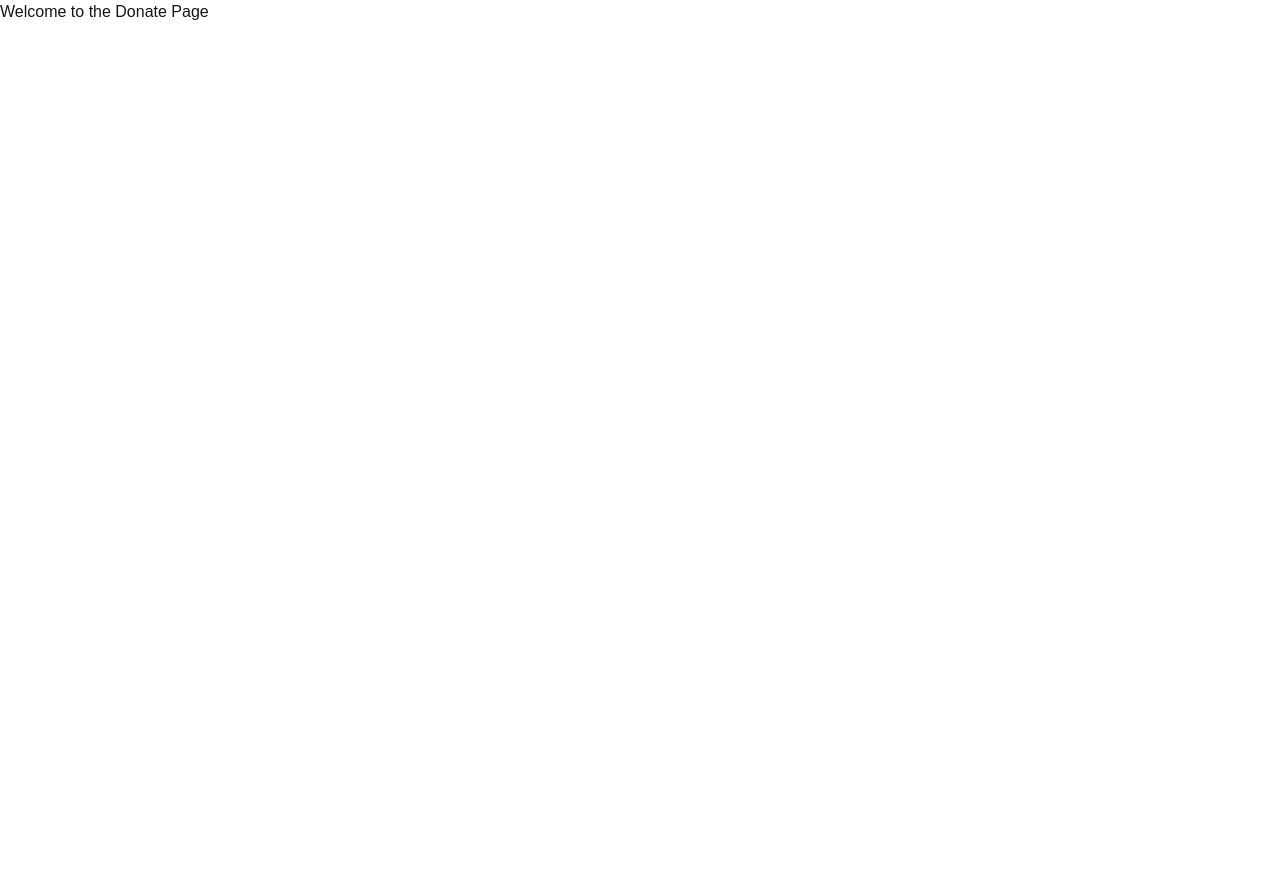
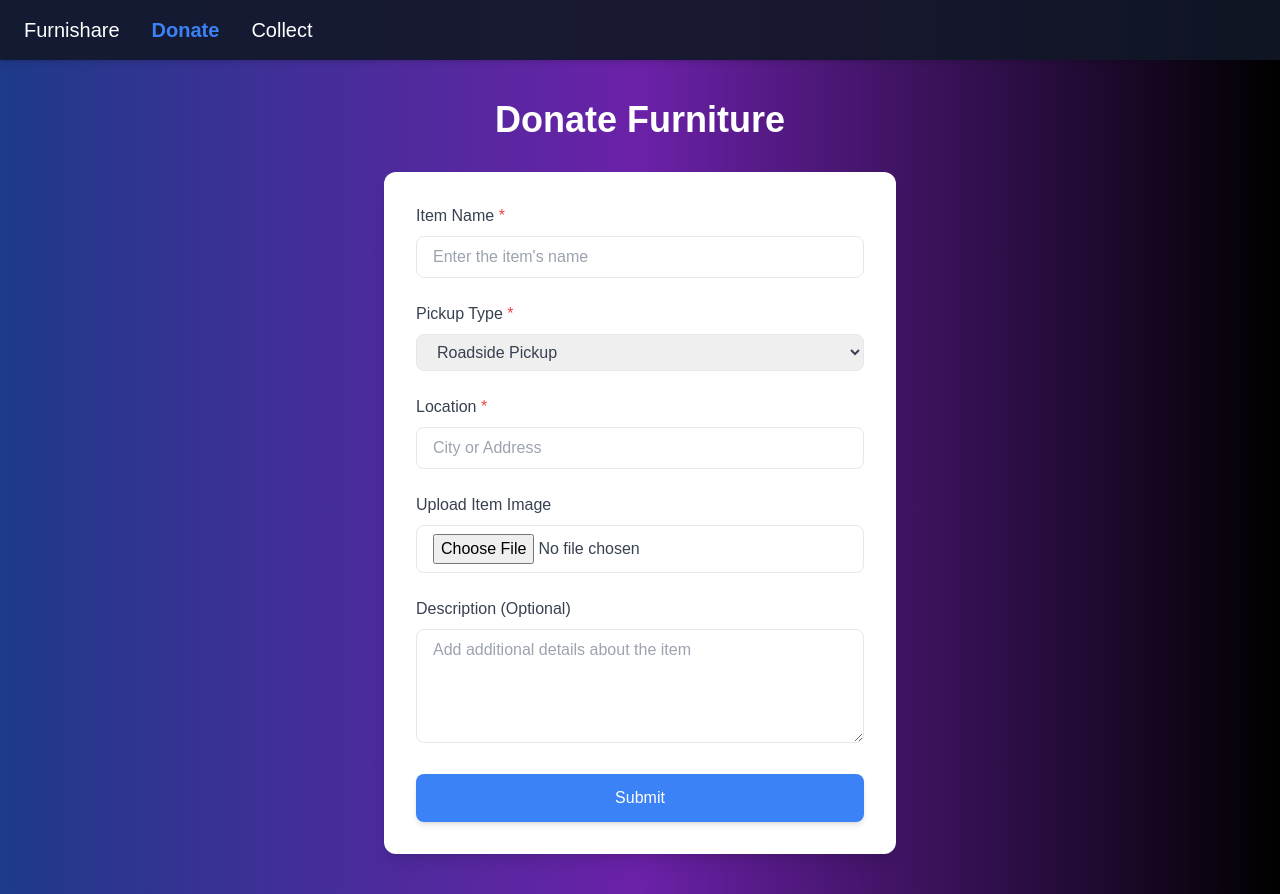
Before and after one commit to Furni-hare/furnishare, a Next.js app: page /dashboard/donate in a window 1280 px wide. Before the commit the page ends 800 px from the top, so only its background shows below. Built offline with nearby package versions, Linux system fonts and the light colour scheme.

Commit message:
Created donate page

```diff
--- a/app/dashboard/donate/page.tsx
+++ b/app/dashboard/donate/page.tsx
@@ -1,9 +1,121 @@
+import Link from "next/link";
 import React from "react";
 
-export default function Donate(){
-    return(
-        <div>
-            <h1>Welcome to the Donate Page</h1>
-        </div>
-    );
+export default function Donate() {
+  return (
+    <div className="min-h-screen flex flex-col items-center bg-gradient-to-r from-blue-900 via-purple-800 to-black">
+      {/* Top Navigation Bar */}
+      <header className="w-full bg-gray-900 bg-opacity-90 py-4 shadow-md">
+        <nav className="container mx-auto flex justify-between items-center px-6">
+          {/* Navigation Links */}
+          <div className="flex space-x-8">
+            <Link href="/" className="text-xl text-white hover:text-blue-400">
+              Furnishare
+            </Link>
+            <Link href="/donate" className="text-xl text-blue-500 font-bold">
+              Donate
+            </Link>
+            <Link href="/collect" className="text-xl text-white hover:text-blue-400">
+              Collect
+            </Link>
+          </div>
+        </nav>
+      </header>
+
+      {/* Main Content */}
+      <main className="container mx-auto flex flex-col items-center px-6 py-10">
+        <h1 className="text-4xl font-bold text-white mb-8 text-center">
+          Donate Furniture
+        </h1>
+        <form
+          action="/api/donate" // Update this action endpoint for your backend API
+          method="POST"
+          encType="multipart/form-data"
+          className="bg-white p-8 rounded-xl shadow-lg max-w-lg w-full space-y-6"
+        >
+          {/* Item Name */}
+          <div>
+            <label htmlFor="item-name" className="block text-gray-700 font-medium mb-2">
+              Item Name <span className="text-red-500">*</span>
+            </label>
+            <input
+              type="text"
+              id="item-name"
+              name="itemName"
+              required
+              className="w-full px-4 py-2 border rounded-lg text-gray-700 focus:outline-none focus:ring-2 focus:ring-blue-500"
+              placeholder="Enter the item's name"
+            />
+          </div>
+
+          {/* Pickup Type */}
+          <div>
+            <label htmlFor="pickup-type" className="block text-gray-700 font-medium mb-2">
+              Pickup Type <span className="text-red-500">*</span>
+            </label>
+            <select
+              id="pickup-type"
+              name="pickupType"
+              required
+              className="w-full px-4 py-2 border rounded-lg text-gray-700 focus:outline-none focus:ring-2 focus:ring-blue-500"
+            >
+              <option value="roadside">Roadside Pickup</option>
+              <option value="contact">Contact Owner</option>
+            </select>
+          </div>
+
+          {/* Location */}
+          <div>
+            <label htmlFor="location" className="block text-gray-700 font-medium mb-2">
+              Location <span className="text-red-500">*</span>
+            </label>
+            <input
+              type="text"
+              id="location"
+              name="location"
+              required
+              className="w-full px-4 py-2 border rounded-lg text-gray-700 focus:outline-none focus:ring-2 focus:ring-blue-500"
+              placeholder="City or Address"
+            />
+          </div>
+
+          {/* Image Upload */}
+          <div>
+            <label htmlFor="image-upload" className="block text-gray-700 font-medium mb-2">
+              Upload Item Image
+            </label>
+            <input
+              type="file"
+              id="image-upload"
+              name="image"
+              accept="image/*"
+              className="w-full px-4 py-2 border rounded-lg text-gray-700 focus:outline-none focus:ring-2 focus:ring-blue-500"
+            />
+          </div>
+
+          {/* Optional Description */}
+          <div>
+            <label htmlFor="description" className="block text-gray-700 font-medium mb-2">
+              Description (Optional)
+            </label>
+            <textarea
+              id="description"
+              name="description"
+              rows={4}
+              className="w-full px-4 py-2 border rounded-lg text-gray-700 focus:outline-none focus:ring-2 focus:ring-blue-500"
+              placeholder="Add additional details about the item"
+            ></textarea>
+          </div>
+
+          {/* Submit Button */}
+          <button
+            type="submit"
+            className="w-full py-3 bg-blue-500 text-white rounded-lg shadow-md hover:bg-blue-600 transition duration-300"
+          >
+            Submit
+          </button>
+        </form>
+      </main>
+    </div>
+  );
 }
```
